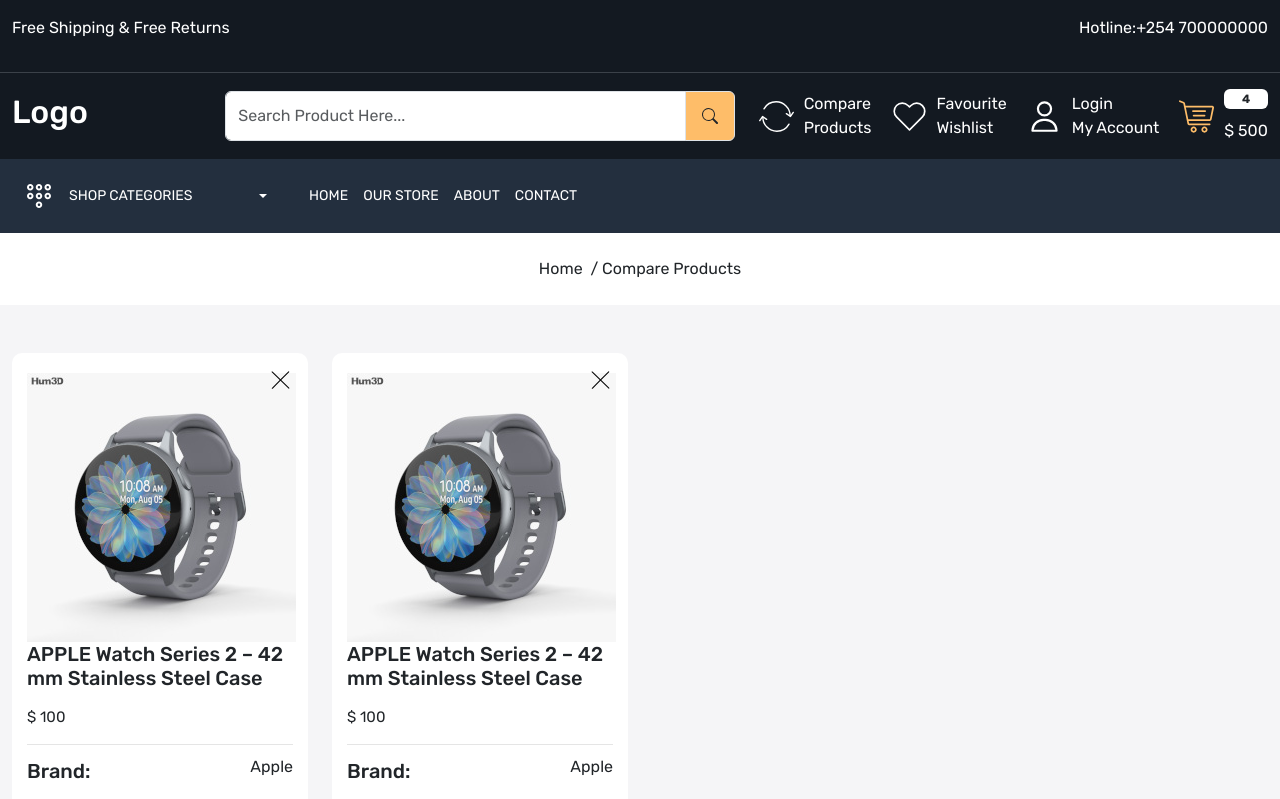
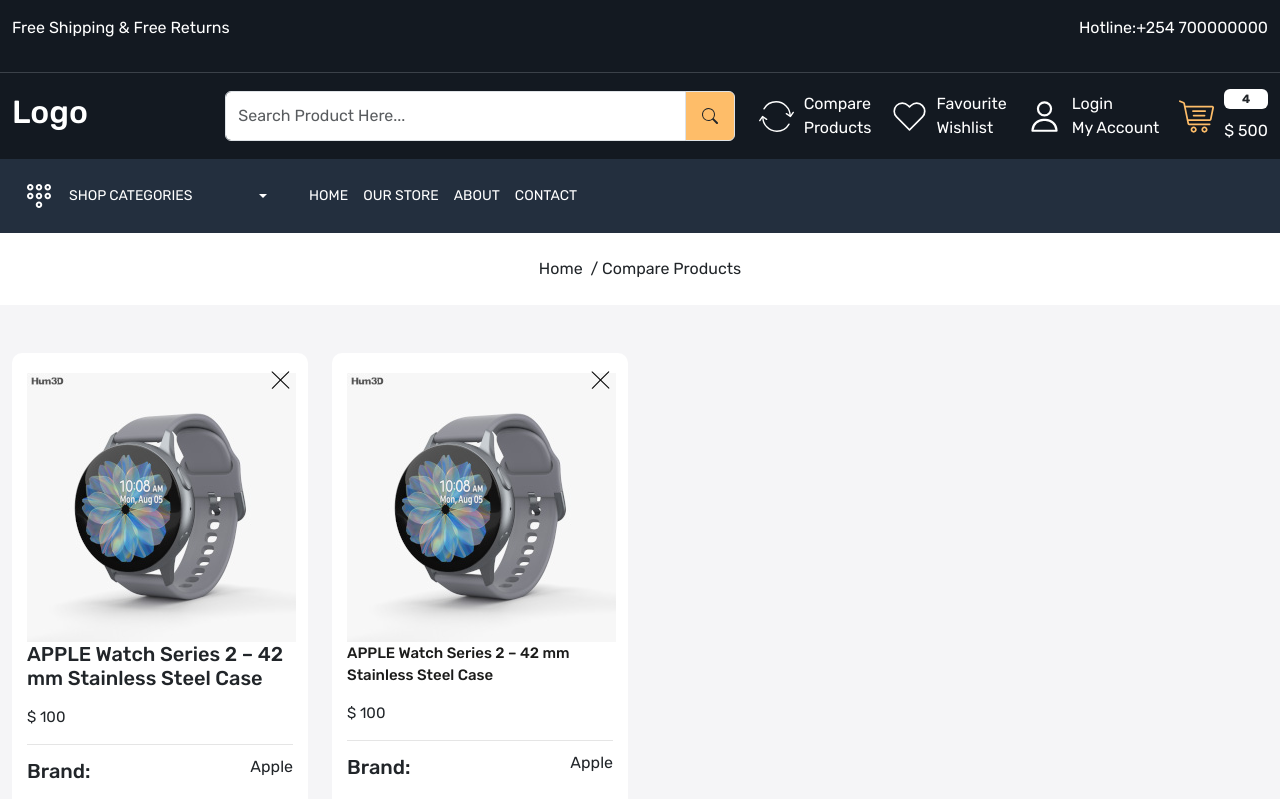
Before and after one commit to WanjaNjunge/ecommerce-app, a React (Create React App) app: page /compare-product in a window 1280 px wide. Shown: the top 799 px of the page. Built offline with nearby package versions, Linux system fonts and the light colour scheme.

Commit message:
fix:Correct classname typo

```diff
--- a/src/pages/CompareProduct.js
+++ b/src/pages/CompareProduct.js
@@ -68,7 +68,7 @@
                             </div>
 
                             <div className='compare-product-details'>
-                                <h5 className='ttle'>
+                                <h5 className='title'>
                                 APPLE Watch Series 2 – 42 mm Stainless Steel Case
                                 </h5>
                                 <h6 className='price mb-3 mt-3'>$ 100</h6>
```
